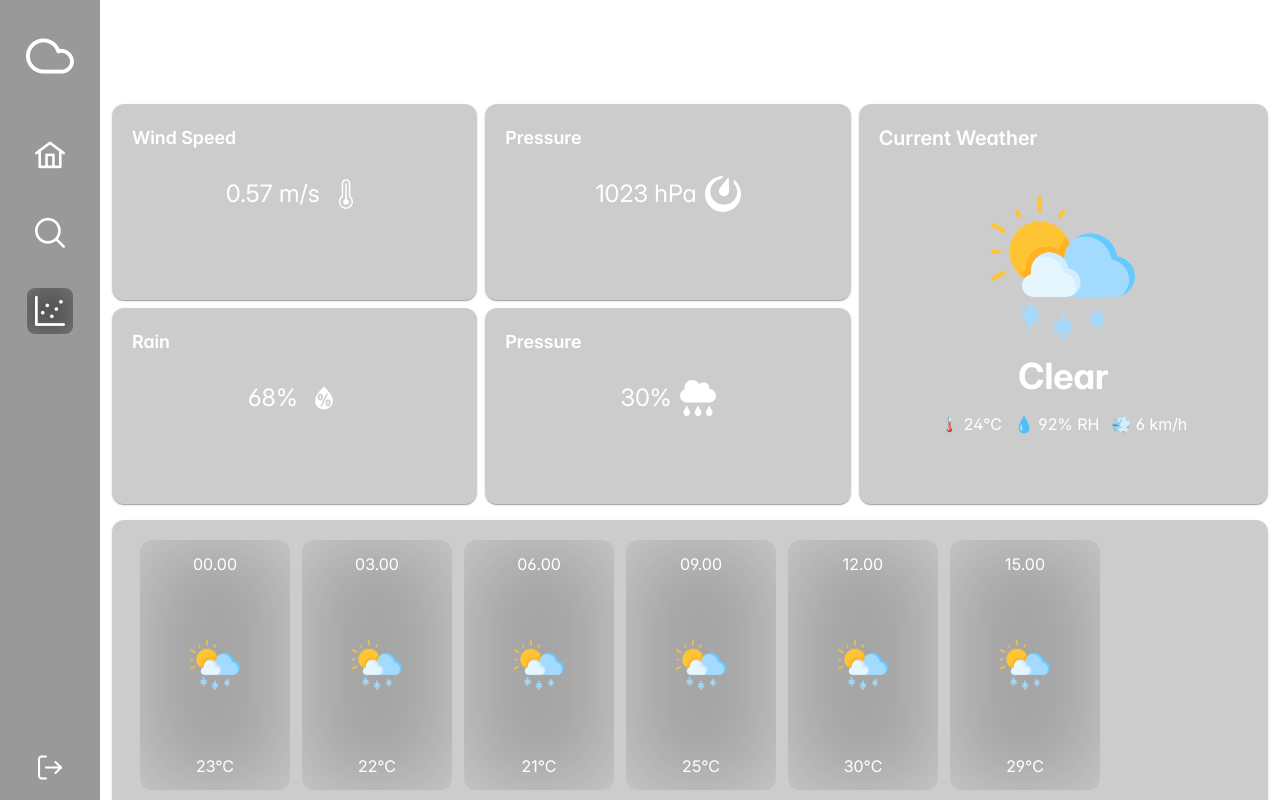
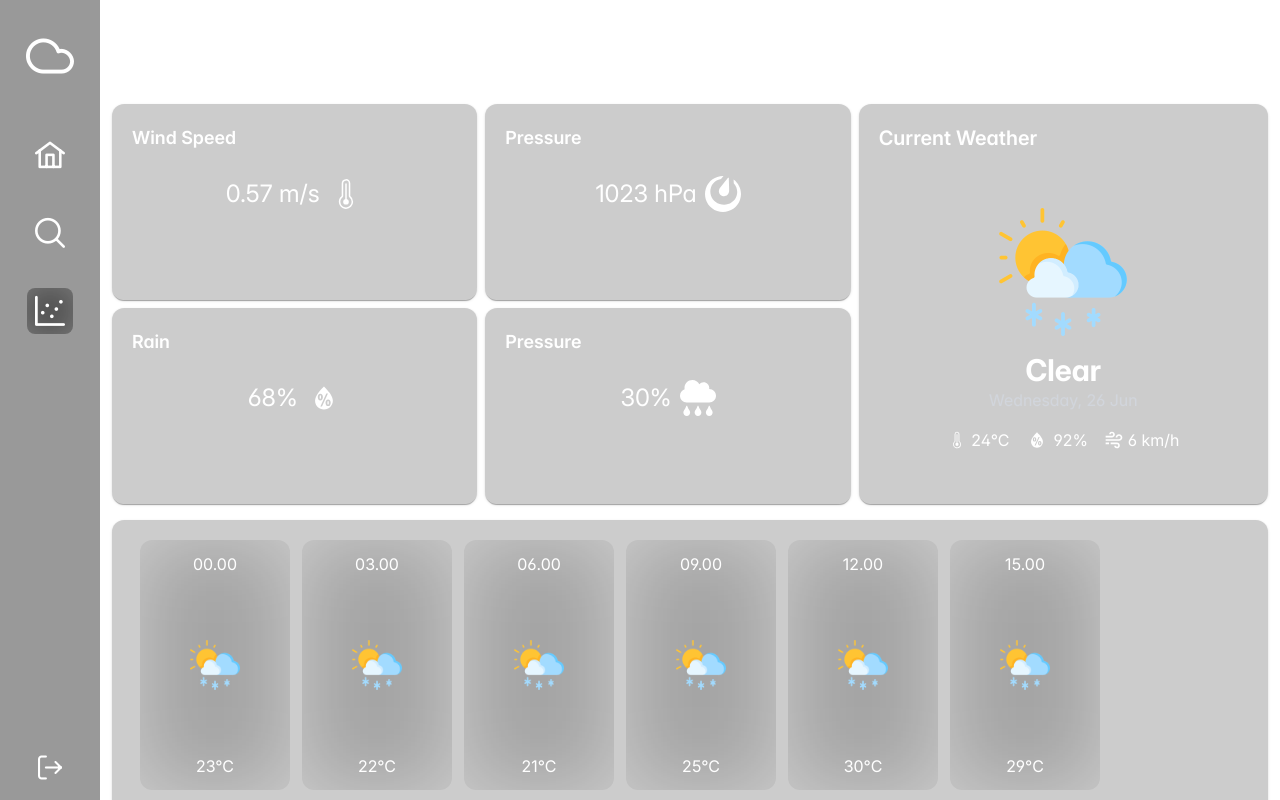
Before and after one commit to MSFauzan505/weather-app-reactjs, a React (Vite) app: page /forecast in a window 1280 px wide. Shown: the top 800 px of the page. Built offline with nearby package versions, Linux system fonts and the light colour scheme.

Commit message:
fix ui current weather

```diff
--- a/src/pages/ForecastPage.jsx
+++ b/src/pages/ForecastPage.jsx
@@ -5,6 +5,10 @@ import { SiMattermost } from "react-icons/si";
 import { WiHumidity } from "react-icons/wi";
 import { FaCloudRain } from "react-icons/fa";
 import { useMainLayout } from '../hooks/useMainLayout';
+import { LuWaves } from "react-icons/lu";
+import { IoWaterOutline } from "react-icons/io5";
+import { BiWind } from "react-icons/bi";
+import { WiDaySunny } from "react-icons/wi";
 
 const cardStyle = 'text-white bg-black/20 backdrop-blur-2xl rounded-xl p-5'
 
@@ -22,18 +26,19 @@ const forecastData = [
 
 const ForecastPage = () => {
 
-      const {setTitlePage} = useMainLayout()
+  const { setTitlePage } = useMainLayout()
 
-      useEffect(()=>{
-          setTitlePage('Weather a day')
-      // eslint-disable-next-line react-hooks/exhaustive-deps
-      }, [])
+  useEffect(() => {
+    setTitlePage('Weather a day')
+    // eslint-disable-next-line react-hooks/exhaustive-deps
+  }, [])
 
 
   return (
     <div className="flex flex-col gap-2 sm:gap-3 md:gap-4">
 
       <div className='flex flex-col md:flex-row gap-2 w-full'>
+        {/* air condition */}
         <div className='flex flex-col gap-2 h-[250px] sm:h-[400px]  sm:min-w-[400px] md:flex-2'>
           <div className='flex gap-2 h-full '>
             <Card className={`${cardStyle}  w-full `}>
@@ -71,22 +76,41 @@ const ForecastPage = () => {
           </div>
         </div>
 
-        <Card className={`${cardStyle} flex flex-col justify-between h-[400px] md:flex-1 p-4`}>
-          <h1 className="text-base sm:text-lg md:text-xl font-semibold text-white">Current Weather</h1>
-          <div className="flex flex-col items-center justify-between py-8 flex-1 gap-4 h-[300px] mt-3">
+        {/* current weather */}
+        <Card className={`${cardStyle} flex flex-col  h-[400px] md:flex-1 p-4`}>
+          <h1 className="text-base sm:text-lg md:text-xl font-semibold text-white mb-2">
+            Current Weather
+          </h1>
+
+          <div className="flex flex-col items-center justify-center mt-14 flex-1 gap-4 text-white">
             <img
               src="/icon-cerah.png"
               alt="weather icon"
-              className="w-28 h-28 sm:w-36 sm:h-36 object-contain"
+              className="w-24 h-24 sm:w-32 sm:h-32 object-contain"
             />
-            <h1 className='text-2xl md:text-4xl font-bold'>Clear</h1>
-            <div className="flex gap-3 flex-wrap justify-center text-sm sm:text-base text-white">
-              <span>🌡️ 24°C</span>
-              <span>💧 92% RH</span>
-              <span>💨 6 km/h</span>
+
+            <div className="text-center">
+              <h2 className="text-lg sm:text-2xl md:text-3xl font-bold">Clear</h2>
+              <p className="text-sm sm:text-base text-gray-300">Wednesday, 26 Jun</p>
+            </div>
+
+            <div className="flex gap-4 flex-wrap justify-center items-center text-sm sm:text-base">
+              <div className="flex items-center gap-1">
+                <CiTempHigh className="text-xl" />
+                <span>24°C</span>
+              </div>
+              <div className="flex items-center gap-1">
+                <WiHumidity className="text-2xl" />
+                <span>92%</span>
+              </div>
+              <div className="flex items-center gap-1">
+                <BiWind className="text-xl" />
+                <span>6 km/h</span>
+              </div>
             </div>
           </div>
         </Card>
+
 
       </div>
 
```
